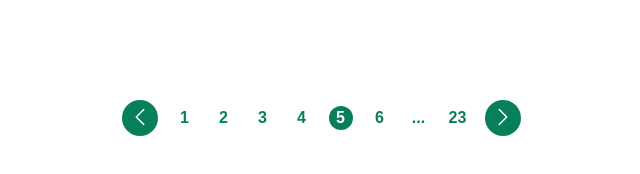
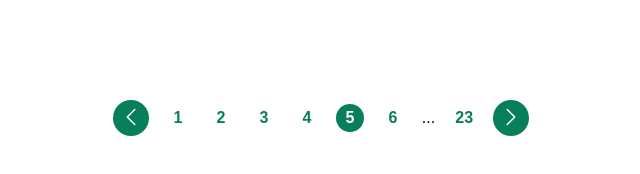
Before and after one commit to makolyte/html-css-challenges, a plain HTML site: page challenge4-pagination-component/index.html in a window 1280 px wide. Shown: the whole page, without its empty margins (319-959 px from the left). Drawn offline with Linux system fonts and the light colour scheme.

Commit message:
Small correction: put non-clickable ellipse (3 dots)

```diff
--- a/challenge4-pagination-component/index.html
+++ b/challenge4-pagination-component/index.html
@@ -46,8 +46,8 @@
                 text-decoration: none;
                 color: #087f5b;
                 font-weight: 600;
-                height: 24px;
-                width: 24px;
+                height: 28px;
+                width: 28px;
                 display: flex;
                 align-items: center;
                 justify-content: center;
@@ -74,7 +74,7 @@
             <a href="#">4</a>
             <a class="selected" href="#">5</a>
             <a href="#">6</a>
-            <a href="#">...</a>
+            <span>...</span>
             <a href="#">23</a>
             <button class="button right">
                 <svg xmlns="http://www.w3.org/2000/svg" fill="none" viewBox="0 0 24 24" stroke-width="1.5" stroke="currentColor" class="w-6 h-6">
```
